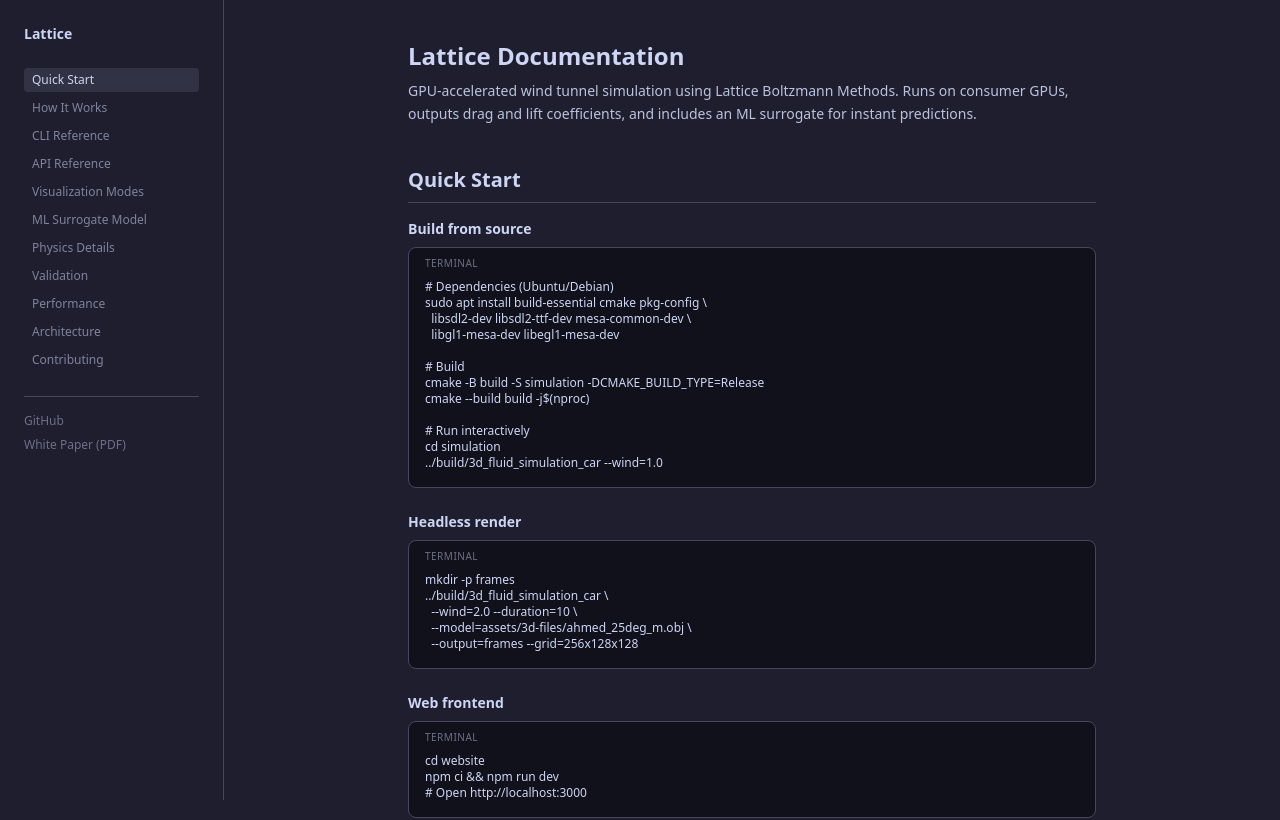
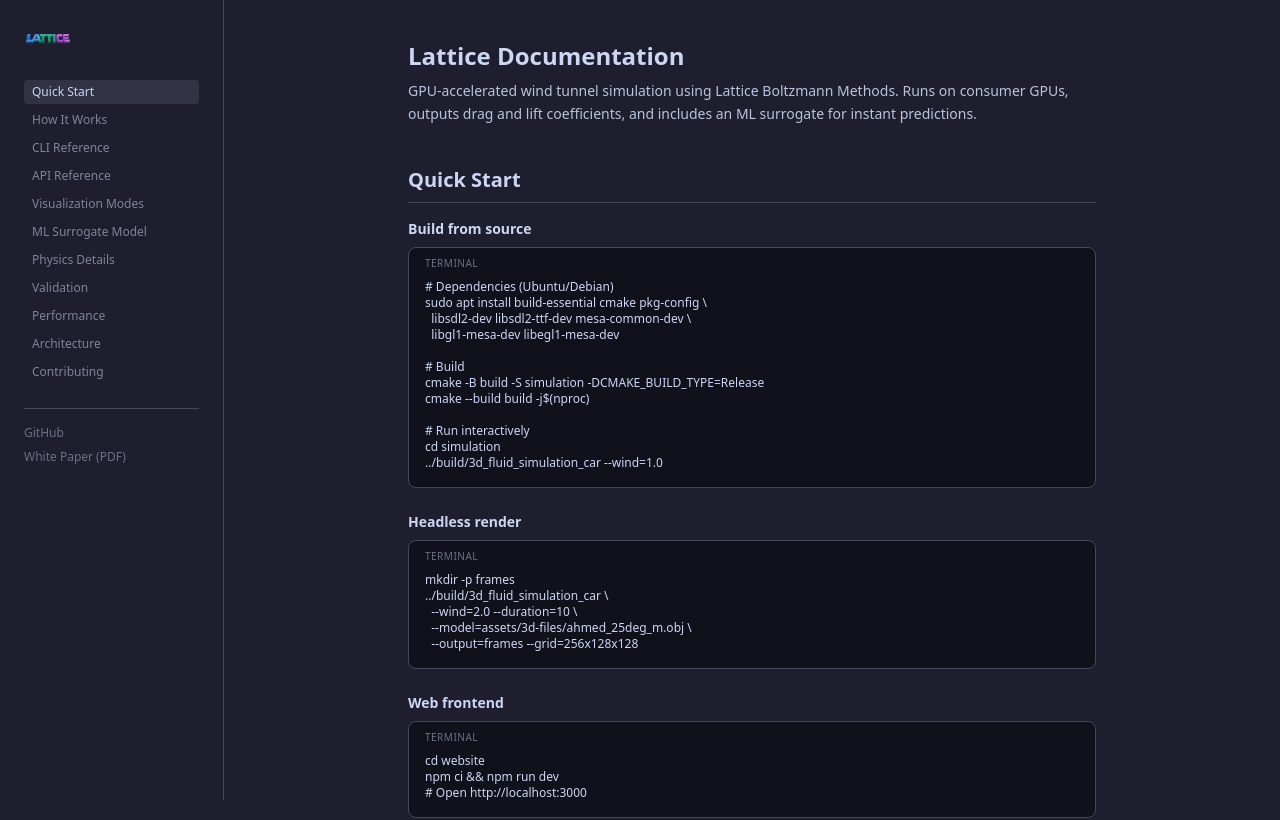
Before and after one commit to MarcosAsh/3dFluidDynamicsInC, a Next.js app in the folder website/: page /docs in a window 1280 px wide. Shown: the top 820 px of the page. Built offline with nearby package versions, Linux system fonts and the light colour scheme.

Commit message:
Use logo image in docs sidebar instead of text

```diff
--- a/website/src/app/docs/page.tsx
+++ b/website/src/app/docs/page.tsx
@@ -141,11 +141,8 @@ export default function DocsPage() {
     <div className="min-h-screen flex">
       {/* Sidebar */}
       <nav className="hidden lg:block w-56 shrink-0 sticky top-0 h-screen overflow-y-auto p-6 border-r border-ctp-surface1">
-        <Link
-          href="/"
-          className="text-sm font-bold text-ctp-text block mb-6"
-        >
-          Lattice
+        <Link href="/" className="block mb-6">
+          <img src="/logo.png" alt="Lattice" className="h-8 w-auto" />
         </Link>
         <ul className="space-y-1">
           {sections.map((s) => (
```
